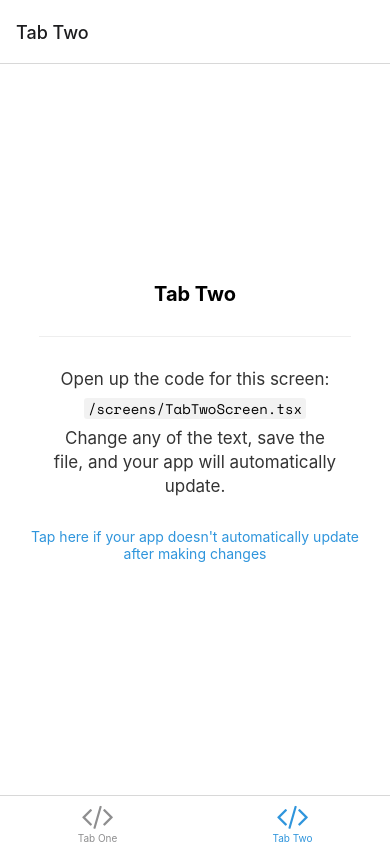
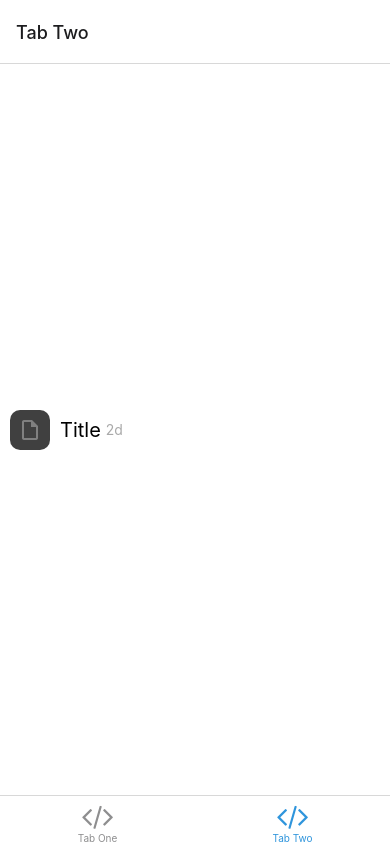
Before and after one commit to zachuri/mern-todo-list, a React Native app in the folder mernTodoList/: screen /TabTwo in a window 390 px wide. Built offline with nearby package versions, Linux system fonts and the light colour scheme; what expo-linking would draw is missing.

Commit message:
setup TaskList page/ need to make into a Component

```diff
--- a/mernTodoList/screens/TabTwoScreen.tsx
+++ b/mernTodoList/screens/TabTwoScreen.tsx
@@ -1,14 +1,25 @@
 import { StyleSheet } from 'react-native';
-
 import EditScreenInfo from '../components/EditScreenInfo';
 import { Text, View } from '../components/Themed';
+import { MaterialCommunityIcons } from '@expo/vector-icons';
 
 export default function TabTwoScreen() {
 	return (
 		<View style={styles.container}>
-      <Text style={styles.title}>Tab Two</Text>
-      <View style={styles.separator} lightColor="#eee" darkColor="rgba(255,255,255,0.1)" />
-      <EditScreenInfo path="/screens/TabTwoScreen.tsx" />
+			{/* Project/Task List  */}
+			<View style={styles.root}>
+				<View style={styles.iconContainer}>
+					<MaterialCommunityIcons
+						name="file-outline"
+						size={24}
+						color="grey"
+					/>
+				</View>
+				<View style={{ flexDirection: 'row', alignItems: 'center' }}>
+					<Text style={styles.title}>Title</Text>
+					<Text style={styles.time}>2d</Text>
+				</View>
+			</View>
 		</View>
 	);
 }
@@ -19,13 +30,25 @@ const styles = StyleSheet.create({
 		alignItems: 'center',
 		justifyContent: 'center',
 	},
+	root: {
+		flexDirection: 'row',
+		width: '100%',
+		padding: 10,
+	},
+	iconContainer: {
+		width: 40,
+		height: 40,
+		justifyContent: 'center',
+		alignItems: 'center',
+		borderRadius: 10,
+		backgroundColor: '#404040',
+		marginRight: 10,
+	},
 	title: {
 		fontSize: 20,
-    fontWeight: 'bold',
+		marginRight: 5,
 	},
-  separator: {
-    marginVertical: 30,
-    height: 1,
-    width: '80%',
+	time: {
+		color: 'darkgrey',
 	},
 });
```
Lines whose indentation alone changed are shown as unchanged.
